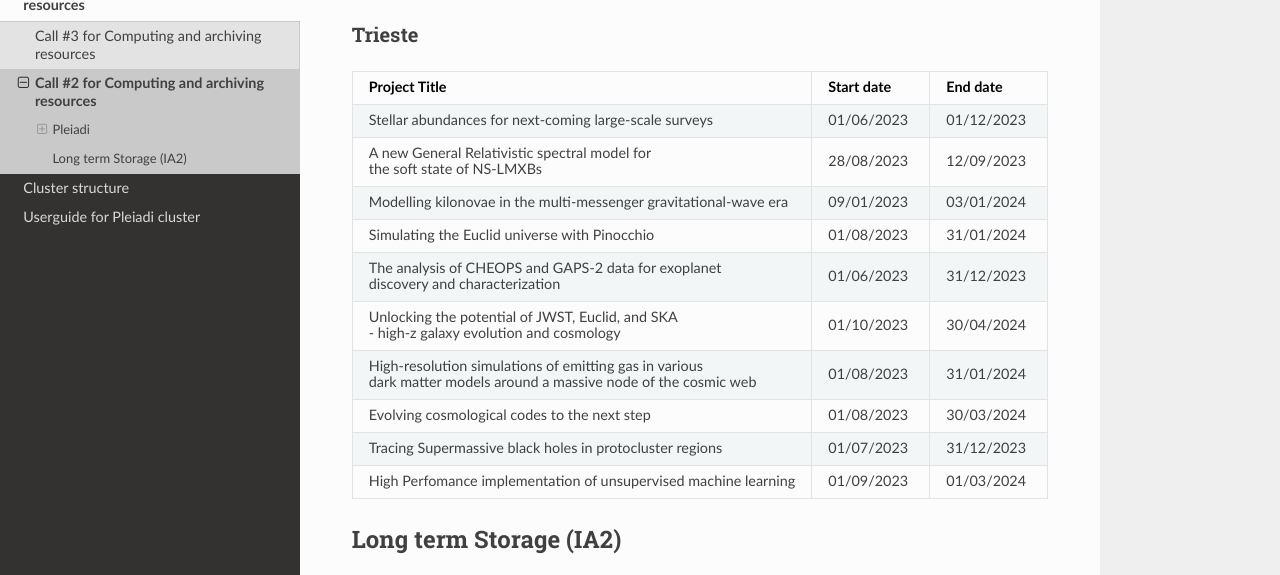
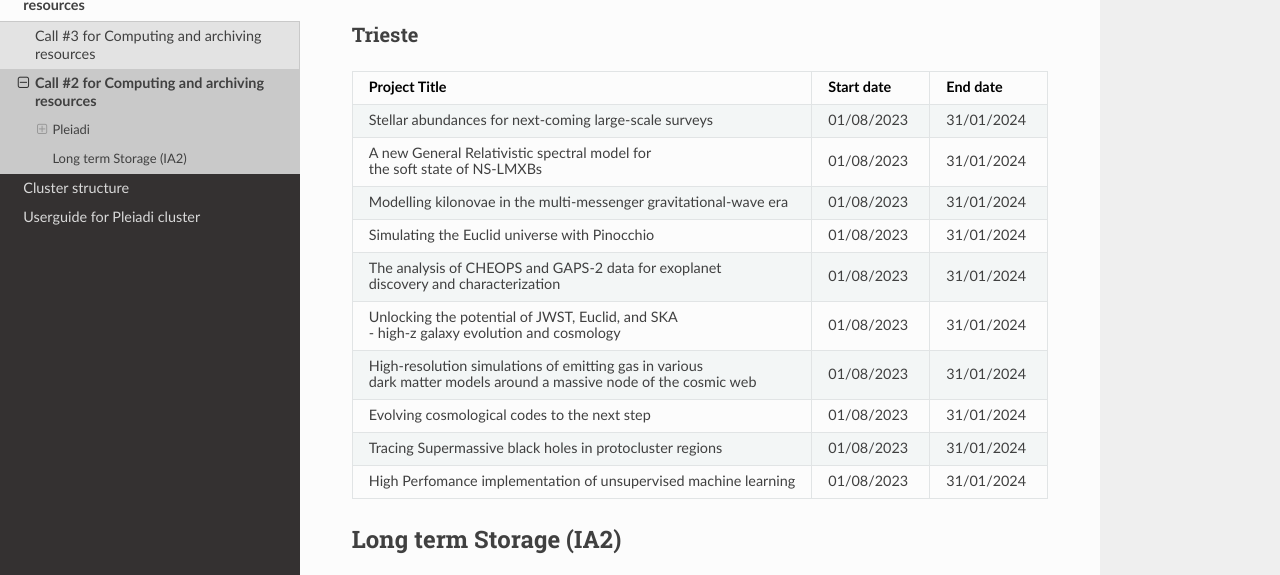
Before and after one commit to fvitello/pleiadi-doc, a Sphinx documentation site: the page built from docs/call/call2.rst, in a window 1280 px wide and 900 px high, scrolled down 845 px. Shown: the part 147-722 px from the top of the window. Built offline with Sphinx 7.4.7 and the Read the Docs theme 2.0.0, drawn with Linux system fonts in a browser that asks for light colours; pages that are not in the unit, such as notebooks, are missing from menus.

Commit message:
Update call2.rst
Aggiornate date per Trieste

```diff
--- a/docs/call/call2.rst
+++ b/docs/call/call2.rst
@@ -63,16 +63,16 @@ Trieste
   =======================================================================================================================   ==========   ==========
   Project Title                                                                                                             Start date     End date
   =======================================================================================================================   ==========   ==========
-  Stellar abundances for next-coming large-scale surveys                                                                    01/06/2023   01/12/2023
-  A new General Relativistic spectral model for |br| the soft state of NS-LMXBs                                             28/08/2023   12/09/2023
-  Modelling kilonovae in the multi-messenger gravitational-wave era                                                         09/01/2023   03/01/2024
+  Stellar abundances for next-coming large-scale surveys                                                                    01/08/2023   31/01/2024
+  A new General Relativistic spectral model for |br| the soft state of NS-LMXBs                                             01/08/2023   31/01/2024
+  Modelling kilonovae in the multi-messenger gravitational-wave era                                                         01/08/2023   31/01/2024
   Simulating the Euclid universe with Pinocchio                                                                             01/08/2023   31/01/2024
-  The analysis of CHEOPS and GAPS-2 data for exoplanet |br| discovery and characterization                                  01/06/2023   31/12/2023
-  Unlocking the potential of JWST, Euclid, and SKA |br| - high-z galaxy evolution and cosmology                             01/10/2023   30/04/2024
+  The analysis of CHEOPS and GAPS-2 data for exoplanet |br| discovery and characterization                                  01/08/2023   31/01/2024
+  Unlocking the potential of JWST, Euclid, and SKA |br| - high-z galaxy evolution and cosmology                             01/08/2023   31/01/2024
   High-resolution simulations of emitting gas in various |br| dark matter models around a massive node of the cosmic web    01/08/2023   31/01/2024
-  Evolving cosmological codes to the next step                                                                              01/08/2023   30/03/2024
-  Tracing Supermassive black holes in protocluster regions                                                                  01/07/2023   31/12/2023
-  High Perfomance implementation of unsupervised machine learning                                                           01/09/2023   01/03/2024
+  Evolving cosmological codes to the next step                                                                              01/08/2023   31/01/2024
+  Tracing Supermassive black holes in protocluster regions                                                                  01/08/2023   31/01/2024
+  High Perfomance implementation of unsupervised machine learning                                                           01/08/2023   31/01/2024
   =======================================================================================================================   ==========   ==========
 
 .. |br| raw:: html
```
